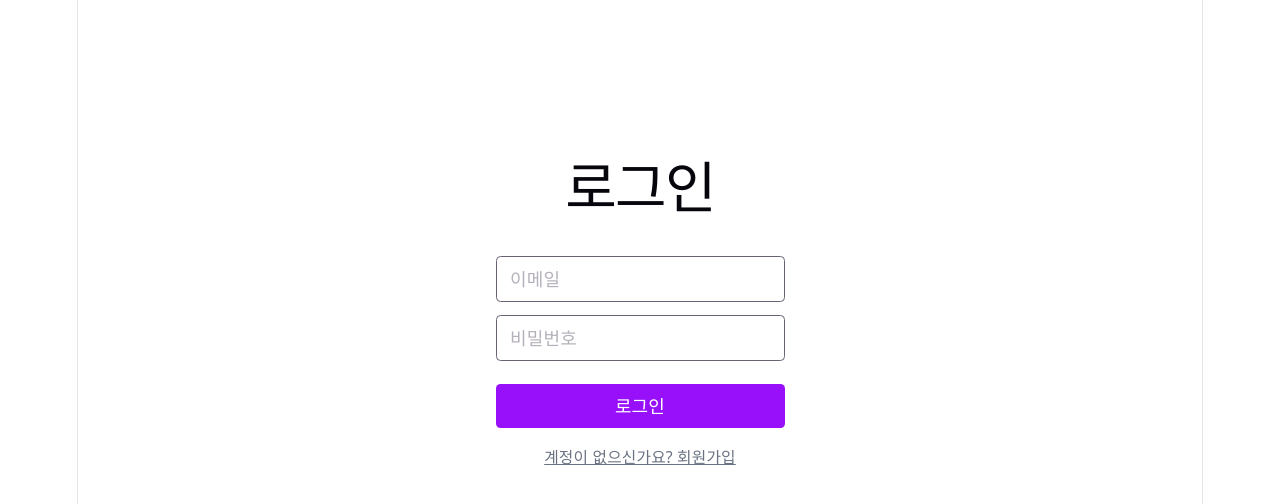
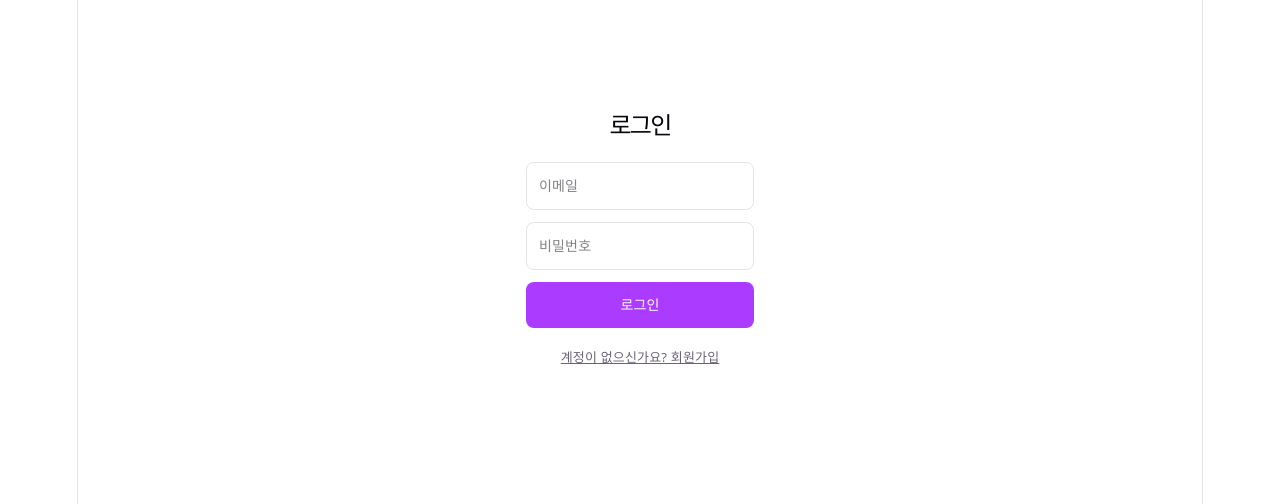
Before and after one commit to hyopang2/carpool-app, a React (Vite) app: page /login in a window 1280 px wide. Shown: the top 504 px of the page. Built offline with nearby package versions, Linux system fonts and the light colour scheme; no server answers.

Commit message:
style: 디자인 시스템 통일 (로그인, 메인, 채팅 페이지)

```diff
--- a/src/components/mission/MissionCard.jsx
+++ b/src/components/mission/MissionCard.jsx
@@ -1,20 +1,16 @@
 // src/components/mission/MissionCard.jsx
 function MissionCard({ mission, isCompleted, onComplete, disabled }) {
   return (
-    <div className="border rounded-lg p-4 flex items-center justify-between">
-      <div className="text-left">
-        <p className="font-semibold">{mission.name}</p>
-        <p className="text-sm text-gray-500">기본 {mission.basePoint}p</p>
+    <div className="mission-card">
+      <div>
+        <p className="mission-name">{mission.name}</p>
+        <p className="mission-point">기본 {mission.basePoint}p</p>
       </div>
 
       <button
         onClick={() => onComplete(mission)}
         disabled={isCompleted || disabled}
-        className={`px-4 py-2 rounded text-sm ${
-          isCompleted
-            ? 'bg-gray-200 text-gray-400 cursor-not-allowed'
-            : 'bg-purple-600 text-white'
-        }`}
+        className="btn-primary"
       >
         {isCompleted ? '완료됨' : '미션 클리어'}
       </button>
--- a/src/index.css
+++ b/src/index.css
@@ -110,3 +110,262 @@ code {
   padding: 4px 8px;
   background: var(--code-bg);
 }
+
+.page-container {
+  max-width: 400px;
+  margin: 0 auto;
+  padding: 32px 20px;
+  text-align: left;
+}
+
+.page-container.center {
+  text-align: center;
+  padding-top: 120px;
+}
+
+.top-bar {
+  display: flex;
+  justify-content: space-between;
+  align-items: center;
+  margin-bottom: 24px;
+}
+
+.muted {
+  color: var(--text);
+}
+
+.small {
+  font-size: 13px;
+}
+
+.link-btn {
+  background: none;
+  border: none;
+  color: var(--accent);
+  font-size: 13px;
+  text-decoration: underline;
+  cursor: pointer;
+  padding: 0;
+}
+
+.link-btn.muted {
+  color: var(--text);
+}
+
+.point-card {
+  text-align: center;
+  padding: 28px 0;
+  margin-bottom: 24px;
+  border-radius: 12px;
+  background: var(--accent-bg);
+  border: 1px solid var(--accent-border);
+}
+
+.point-value {
+  font-size: 40px;
+  font-weight: 600;
+  color: var(--accent);
+  letter-spacing: -1px;
+  margin-top: 4px;
+}
+
+.field-group {
+  margin-bottom: 8px;
+}
+
+.select-box {
+  width: 100%;
+  padding: 10px 12px;
+  border: 1px solid var(--border);
+  border-radius: 8px;
+  background: var(--bg);
+  color: var(--text-h);
+  font-size: 14px;
+}
+
+.btn-primary {
+  display: inline-block;
+  background: var(--accent);
+  color: #fff;
+  border: none;
+  border-radius: 8px;
+  padding: 10px 18px;
+  font-size: 14px;
+  cursor: pointer;
+  transition: opacity 0.15s;
+}
+
+.btn-primary:hover {
+  opacity: 0.9;
+}
+
+.btn-primary:disabled {
+  opacity: 0.5;
+  cursor: not-allowed;
+}
+
+.mission-card {
+  display: flex;
+  justify-content: space-between;
+  align-items: center;
+  padding: 16px;
+  border: 1px solid var(--border);
+  border-radius: 10px;
+  background: var(--bg);
+  transition: border-color 0.15s;
+}
+
+.mission-card:hover {
+  border-color: var(--accent-border);
+}
+
+.mission-card .mission-name {
+  font-weight: 600;
+  color: var(--text-h);
+  font-size: 15px;
+}
+
+.mission-card .mission-point {
+  font-size: 13px;
+  color: var(--text);
+  margin-top: 2px;
+}
+
+.mt-4 { margin-top: 16px; }
+.mt-6 { margin-top: 24px; }
+.mb-1 { margin-bottom: 4px; }
+.block { display: block; }
+.flex { display: flex; }
+.gap-3 { gap: 12px; }
+.flex-col { flex-direction: column; }
+
+.auth-title {
+  font-size: 24px;
+  font-weight: 600;
+  color: var(--text-h);
+  text-align: center;
+  margin-bottom: 24px;
+}
+
+.input-box {
+  width: 100%;
+  padding: 10px 12px;
+  border: 1px solid var(--border);
+  border-radius: 8px;
+  background: var(--bg);
+  color: var(--text-h);
+  font-size: 14px;
+  box-sizing: border-box;
+}
+
+.input-box:focus {
+  outline: none;
+  border-color: var(--accent-border);
+}
+
+.error-text {
+  color: #e5484d;
+  font-size: 13px;
+  text-align: center;
+}
+
+.switch-btn {
+  background: none;
+  border: none;
+  color: var(--text);
+  font-size: 13px;
+  text-decoration: underline;
+  cursor: pointer;
+  width: 100%;
+  text-align: center;
+  margin-top: 16px;
+  padding: 0;
+}
+
+/* 채팅 */
+.chat-container {
+  max-width: 400px;
+  margin: 0 auto;
+  padding: 24px 20px;
+  display: flex;
+  flex-direction: column;
+  height: 85svh;
+  box-sizing: border-box;
+}
+
+.chat-title {
+  font-size: 20px;
+  font-weight: 600;
+  color: var(--text-h);
+}
+
+.chat-messages {
+  flex: 1;
+  overflow-y: auto;
+  border: 1px solid var(--border);
+  border-radius: 10px;
+  padding: 12px;
+  display: flex;
+  flex-direction: column;
+  gap: 8px;
+  background: var(--bg);
+}
+
+.bubble {
+  max-width: 75%;
+  padding: 8px 12px;
+  border-radius: 12px;
+  font-size: 14px;
+  text-align: left;
+  line-height: 140%;
+}
+
+.bubble.mine {
+  align-self: flex-end;
+  background: var(--accent);
+  color: #fff;
+  border-bottom-right-radius: 4px;
+}
+
+.bubble.theirs {
+  align-self: flex-start;
+  background: var(--code-bg);
+  color: var(--text-h);
+  border-bottom-left-radius: 4px;
+}
+
+.bubble-name {
+  font-size: 11px;
+  color: var(--text);
+  margin-bottom: 4px;
+}
+
+.chat-input-row {
+  display: flex;
+  gap: 8px;
+  margin-top: 12px;
+}
+
+.chat-input-row .input-box {
+  flex: 1;
+}
+
+.send-btn {
+  background: var(--accent);
+  color: #fff;
+  border: none;
+  border-radius: 8px;
+  padding: 0 18px;
+  font-size: 14px;
+  cursor: pointer;
+}
+
+.send-btn:hover {
+  opacity: 0.9;
+}
+
+.gap-2 { gap: 8px; }
+.w-full { width: 100%; }
+.justify-between { justify-content: space-between; }
+.items-center { align-items: center; }
+.mb-4 { margin-bottom: 16px; }
--- a/src/pages/ChatPage.jsx
+++ b/src/pages/ChatPage.jsx
@@ -18,17 +18,14 @@ function ChatPage() {
 
   useEffect(() => {
     if (!user) return
-
     loadMessages()
 
-    // 실시간 구독
     const channel = supabase
       .channel('messages-realtime')
       .on(
         'postgres_changes',
         { event: 'INSERT', schema: 'public', table: 'messages' },
         async (payload) => {
-          // 새 메시지의 보낸 사람 이름도 같이 조회
           const { data: profile } = await supabase
             .from('profiles')
             .select('name')
@@ -60,9 +57,7 @@ function ChatPage() {
       .order('created_at', { ascending: true })
       .limit(50)
 
-    if (!error && data) {
-      setMessages(data)
-    }
+    if (!error && data) setMessages(data)
     setLoading(false)
   }
 
@@ -78,47 +73,36 @@ function ChatPage() {
       content,
     })
 
-    if (error) {
-      alert('메시지 전송 실패: ' + error.message)
-    }
+    if (error) alert('메시지 전송 실패: ' + error.message)
   }
 
   if (!user) {
     return (
-      <div className="max-w-sm mx-auto mt-20 p-6 text-center">
-        <p>로그인이 필요합니다</p>
+      <div className="page-container center">
+        <p className="muted">로그인이 필요합니다</p>
       </div>
     )
   }
 
   return (
-    <div className="max-w-sm mx-auto mt-8 p-6 flex flex-col h-[80vh]">
+    <div className="chat-container">
       <div className="flex justify-between items-center mb-4">
-        <h1 className="text-xl font-bold">채팅</h1>
-        <button onClick={() => navigate('/')} className="text-sm text-gray-400 underline">
+        <h1 className="chat-title">채팅</h1>
+        <button onClick={() => navigate('/')} className="link-btn muted">
           메인으로
         </button>
       </div>
 
-      <div className="flex-1 overflow-y-auto border rounded p-3 flex flex-col gap-2">
+      <div className="chat-messages">
         {loading ? (
-          <p className="text-sm text-gray-400">불러오는 중...</p>
+          <p className="muted small">불러오는 중...</p>
         ) : (
           messages.map((msg) => {
             const isMine = msg.user_id === user.id
             return (
-              <div
-                key={msg.id}
-                className={`max-w-[75%] px-3 py-2 rounded-lg text-sm text-left ${
-                  isMine
-                    ? 'bg-purple-600 text-white self-end'
-                    : 'bg-gray-100 text-gray-800 self-start'
-                }`}
-              >
+              <div key={msg.id} className={`bubble ${isMine ? 'mine' : 'theirs'}`}>
                 {!isMine && (
-                  <p className="text-xs text-gray-400 mb-1">
-                    {msg.profiles?.name ?? '알 수 없음'}
-                  </p>
+                  <p className="bubble-name">{msg.profiles?.name ?? '알 수 없음'}</p>
                 )}
                 <p>{msg.content}</p>
               </div>
@@ -128,18 +112,15 @@ function ChatPage() {
         <div ref={bottomRef} />
       </div>
 
-      <form onSubmit={handleSend} className="flex gap-2 mt-3">
+      <form onSubmit={handleSend} className="chat-input-row">
         <input
           type="text"
           value={input}
           onChange={(e) => setInput(e.target.value)}
           placeholder="메시지를 입력하세요"
-          className="border rounded px-3 py-2 flex-1"
+          className="input-box"
         />
-        <button
-          type="submit"
-          className="bg-purple-600 text-white rounded px-4 py-2 text-sm"
-        >
+        <button type="submit" className="send-btn">
           전송
         </button>
       </form>
--- a/src/pages/LoginPage.jsx
+++ b/src/pages/LoginPage.jsx
@@ -20,20 +20,14 @@ function LoginPage() {
     setLoading(true)
 
     if (isSignup) {
-      // 회원가입
-      const { data, error } = await supabase.auth.signUp({
-        email,
-        password,
-      })
+      const { data, error } = await supabase.auth.signUp({ email, password })
 
       if (error) {
-        console.error('회원가입 에러:', error)
         setError(error.message)
         setLoading(false)
         return
       }
 
-      // 회원가입 성공 시 profiles 테이블에도 유저 추가
       if (data.user) {
         const { error: insertError } = await supabase.from('profiles').insert({
           id: data.user.id,
@@ -42,7 +36,6 @@ function LoginPage() {
         })
 
         if (insertError) {
-          console.error('profiles insert 에러:', insertError)
           setError('프로필 생성 실패: ' + insertError.message)
           setLoading(false)
           return
@@ -53,14 +46,9 @@ function LoginPage() {
       setIsSignup(false)
       setLoading(false)
     } else {
-      // 로그인
-      const { data, error } = await supabase.auth.signInWithPassword({
-        email,
-        password,
-      })
+      const { data, error } = await supabase.auth.signInWithPassword({ email, password })
 
       if (error) {
-        console.error('로그인 에러:', error)
         setError(error.message)
         setLoading(false)
         return
@@ -73,10 +61,8 @@ function LoginPage() {
   }
 
   return (
-    <div className="max-w-sm mx-auto mt-20 p-6">
-      <h1 className="text-2xl font-bold mb-6 text-center">
-        {isSignup ? '회원가입' : '로그인'}
-      </h1>
+    <div className="page-container center" style={{ paddingTop: '80px' }}>
+      <h1 className="auth-title">{isSignup ? '회원가입' : '로그인'}</h1>
 
       <form onSubmit={handleSubmit} className="flex flex-col gap-3">
         <input
@@ -85,7 +71,7 @@ function LoginPage() {
           value={email}
           onChange={(e) => setEmail(e.target.value)}
           required
-          className="border rounded px-3 py-2"
+          className="input-box"
         />
         <input
           type="password"
@@ -94,24 +80,17 @@ function LoginPage() {
           onChange={(e) => setPassword(e.target.value)}
           required
           minLength={6}
-          className="border rounded px-3 py-2"
+          className="input-box"
         />
 
-        {error && <p className="text-red-500 text-sm">{error}</p>}
+        {error && <p className="error-text">{error}</p>}
 
-        <button
-          type="submit"
-          disabled={loading}
-          className="bg-purple-600 text-white rounded py-2 mt-2 disabled:opacity-50"
-        >
+        <button type="submit" disabled={loading} className="btn-primary w-full">
           {loading ? '처리 중...' : isSignup ? '회원가입' : '로그인'}
         </button>
       </form>
 
-      <button
-        onClick={() => setIsSignup(!isSignup)}
-        className="text-sm text-gray-500 mt-4 underline w-full text-center"
-      >
+      <button onClick={() => setIsSignup(!isSignup)} className="switch-btn">
         {isSignup ? '이미 계정이 있어요' : '계정이 없으신가요? 회원가입'}
       </button>
     </div>
```
